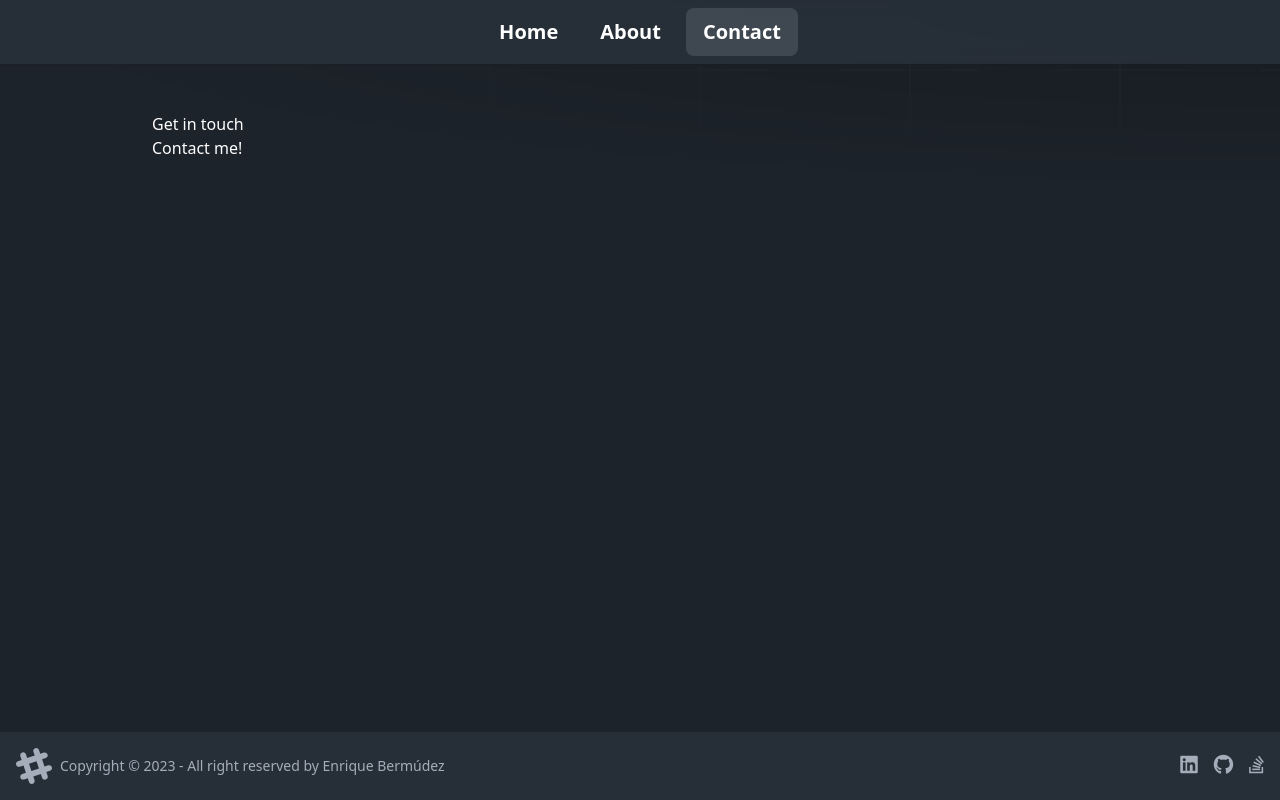
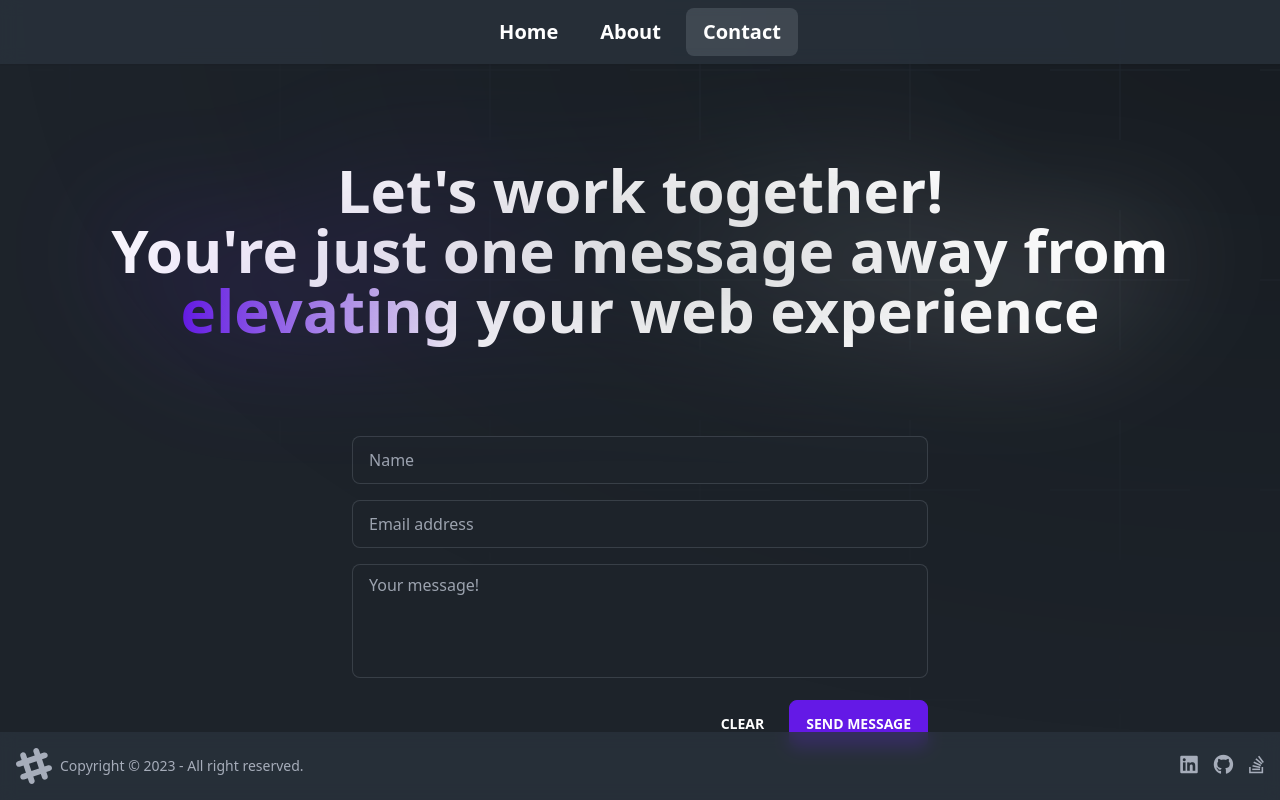
Before and after one commit to enbermudas/portfolio-v3, a React (Vite) app: page /contact in a window 1280 px wide. Built offline with nearby package versions, Linux system fonts and the light colour scheme.

Commit message:
feat: implement contact view skeleton

```diff
--- a/src/App.tsx
+++ b/src/App.tsx
@@ -12,7 +12,7 @@ function App() {
       <div className="relative isolate">
         <Navbar />
 
-        <div className="container mx-auto mt-6 max-w-5xl ">
+        <div className="container mx-auto mt-6 max-w-6xl ">
           <Outlet />
         </div>
 
--- a/src/components/Footer.tsx
+++ b/src/components/Footer.tsx
@@ -1,7 +1,7 @@
 export default function Footer() {
   return (
     <footer className="footer fixed bottom-0 z-30 items-center bg-neutral bg-opacity-80 p-4 text-neutral-content shadow-sm backdrop-blur">
-      <aside className="grid-flow-col items-center">
+      <aside className="w-full grid-flow-col items-center justify-center md:justify-start">
         <svg
           width="36"
           height="36"
@@ -13,12 +13,9 @@ export default function Footer() {
         >
           <path d="M22.672 15.226l-2.432.811.841 2.515c.33 1.019-.209 2.127-1.23 2.456-1.15.325-2.148-.321-2.463-1.226l-.84-2.518-5.013 1.677.84 2.517c.391 1.203-.434 2.542-1.831 2.542-.88 0-1.601-.564-1.86-1.314l-.842-2.516-2.431.809c-1.135.328-2.145-.317-2.463-1.229-.329-1.018.211-2.127 1.231-2.456l2.432-.809-1.621-4.823-2.432.808c-1.355.384-2.558-.59-2.558-1.839 0-.817.509-1.582 1.327-1.846l2.433-.809-.842-2.515c-.33-1.02.211-2.129 1.232-2.458 1.02-.329 2.13.209 2.461 1.229l.842 2.515 5.011-1.677-.839-2.517c-.403-1.238.484-2.553 1.843-2.553.819 0 1.585.509 1.85 1.326l.841 2.517 2.431-.81c1.02-.33 2.131.211 2.461 1.229.332 1.018-.21 2.126-1.23 2.456l-2.433.809 1.622 4.823 2.433-.809c1.242-.401 2.557.484 2.557 1.838 0 .819-.51 1.583-1.328 1.847m-8.992-6.428l-5.01 1.675 1.619 4.828 5.011-1.674-1.62-4.829z"></path>
         </svg>
-        <p>
-          Copyright © {new Date().getFullYear()} - All right reserved by
-          Enrique Bermúdez
-        </p>
+        <p>Copyright © {new Date().getFullYear()} - All right reserved.</p>
       </aside>
-      <nav className="grid-flow-col gap-4 md:place-self-center md:justify-self-end">
+      <nav className="flex w-full justify-center gap-4 md:justify-end md:justify-self-end">
         <a
           href="https://www.linkedin.com/in/enbermudez/"
           target="_blank"
--- a/src/components/Project.tsx
+++ b/src/components/Project.tsx
@@ -31,11 +31,12 @@ export default function Project({
 }: IProject) {
   return (
     <motion.div
-      initial={{ opacity: 0, x: id % 2 ? 100 : -100 }}
-      whileInView={{ opacity: 1, x: 0 }}
+      id={id.toString()}
+      initial={{ opacity: 0, y: 100 }}
+      whileInView={{ opacity: 1, y: 0 }}
       transition={{ type: "spring", stiffness: 100, delay: 0.05 }}
       whileHover={{ scale: 1.025 }}
-      className="shadow-white/ mockup-browser mt-2 max-w-full border-[1px] border-white/25 bg-base-300  shadow-xl ring-8 ring-white/10"
+      className="mockup-browser mt-2 max-w-full border-[1px] border-white/25 bg-base-300 ring-8 ring-white/10"
     >
       <div className="mockup-browser-toolbar">
         <div className="input">
@@ -49,7 +50,7 @@ export default function Project({
           </a>
         </div>
       </div>
-      <div className="grid grid-cols-12 grid-rows-6 gap-6 bg-base-200 p-6">
+      <div className="flex flex-col gap-6 bg-base-200 p-6 md:grid md:grid-cols-12 md:grid-rows-6">
         <Card
           title={getType(type)}
           className="col-span-6 row-span-3"
@@ -57,7 +58,7 @@ export default function Project({
           <div className="flex flex-col gap-2">
             <h1 className="text-xl font-bold">{title}</h1>
 
-            <div className="flex gap-2">
+            <div className="flex flex-col gap-2 md:flex-row">
               {!!tags.length &&
                 tags.map((tag) => {
                   return (
--- a/src/views/About.tsx
+++ b/src/views/About.tsx
@@ -1,3 +1,7 @@
 export default function About() {
-  return <div>About</div>;
+  return (
+    <main>
+      <div>About</div>
+    </main>
+  );
 }
--- a/src/views/Contact.tsx
+++ b/src/views/Contact.tsx
@@ -1,8 +1,82 @@
+import { motion } from "framer-motion";
+
 export default function Contact() {
   return (
-    <main className="p-6">
-      <p>Get in touch</p>
-      <h1>Contact me!</h1>
+    <main>
+      <div className="relative my-10 md:my-24">
+        <div className="pointer-events-none	absolute left-0 top-0 h-full w-full bg-gradient-to-r from-primary via-neutral to-white bg-clip-text text-transparent opacity-70 blur-3xl">
+          <h1 className="flex flex-col text-center text-xl font-black md:text-6xl">
+            <p>Let's work together!</p>
+            <p>You're just one message away from</p>
+            <p>elevating your web experience</p>
+          </h1>
+        </div>
+
+        <h1 className="flex flex-col text-center text-xl font-black md:text-6xl">
+          <motion.p
+            initial={{ opacity: 0 }}
+            whileInView={{ opacity: 1 }}
+            transition={{ delay: 0.05, duration: 1 }}
+          >
+            Let's work together!
+          </motion.p>
+          <motion.p
+            initial={{ opacity: 0 }}
+            whileInView={{ opacity: 1 }}
+            transition={{ delay: 0.1, duration: 1.5 }}
+          >
+            You're just one message away from
+          </motion.p>
+          <motion.p
+            initial={{ opacity: 0 }}
+            whileInView={{ opacity: 1 }}
+            transition={{ delay: 0.15, duration: 2 }}
+          >
+            <span className="bg-gradient-to-r from-primary to-white bg-clip-text text-transparent">
+              elevating
+            </span>{" "}
+            your web experience
+          </motion.p>
+        </h1>
+      </div>
+
+      <motion.form
+        initial={{ opacity: 0, y: 50 }}
+        whileInView={{ opacity: 1, y: 0 }}
+        transition={{ type: "spring", stiffness: 100, duration: 3 }}
+        className="mx-auto mt-10 max-w-xl p-4 md:p-0"
+      >
+        <input
+          type="text"
+          placeholder="Name"
+          className="input input-bordered w-full"
+          autoComplete="name"
+        />
+
+        <input
+          type="email"
+          placeholder="Email address"
+          className="input input-bordered mt-4 w-full"
+          autoComplete="email"
+        />
+
+        <textarea
+          className="textarea textarea-bordered mt-4 w-full resize-none text-base"
+          placeholder="Your message!"
+          rows={4}
+        ></textarea>
+
+        <div className="mt-4 flex justify-end gap-2">
+          <button className="btn btn-ghost">Clear</button>
+
+          <button
+            className="btn btn-primary"
+            type="submit"
+          >
+            Send message
+          </button>
+        </div>
+      </motion.form>
     </main>
   );
 }
```
